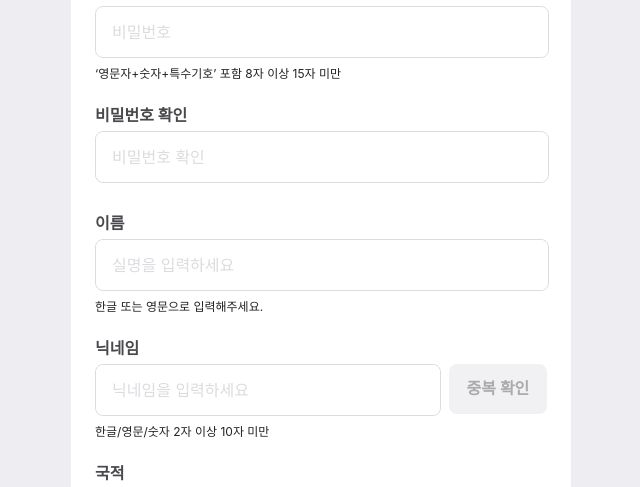
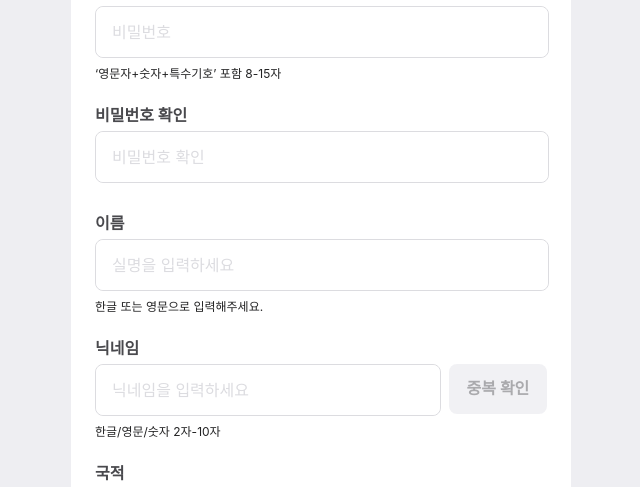
Before and after one commit to Wingle-SMWU/Wingle-Frontend, a Next.js app: page /auth/signup in a window 1280 px wide. Shown: the part 567-1054 px from the top of the page, without its empty margins (319-959 px from the left). Built offline with nearby package versions, Linux system fonts and the light colour scheme; no server answers; a web font is replaced by a local one.

Commit message:
feat: 이메일,닉네임 전송시간 5분으로 연장

```diff
--- a/src/components/authpage/signup/signUpInput/nicknameVerify.tsx
+++ b/src/components/authpage/signup/signUpInput/nicknameVerify.tsx
@@ -17,16 +17,13 @@ export default function NicknameVerify(): JSX.Element {
   const [isDisabledDoubleCheckButton, setDisabledDoubleCheckButton] =
     useState(true);
 
-  const [nicknameMent, setNicknameMent] = useState(
-    "한글/영문/숫자 2자 이상 10자 미만"
-  );
-  const [nicknameErrorMent, setNicknameErrorMent] = useState(
-    "한글/영문/숫자 2자 이상 10자 미만"
-  );
+  const [nicknameMent, setNicknameMent] = useState("한글/영문/숫자 2자-10자");
+  const [nicknameErrorMent, setNicknameErrorMent] =
+    useState("한글/영문/숫자 2자-10자");
 
   const handleNicknameInputData = useCallback(
     (e: React.ChangeEvent<HTMLInputElement>): void => {
-      setNicknameErrorMent("한글/영문/숫자 2자 이상 10자 미만");
+      setNicknameErrorMent("한글/영문/숫자 2자-10자");
       setNicknameInputData(e.target.value);
     },
     []
@@ -78,7 +75,7 @@ export default function NicknameVerify(): JSX.Element {
         );
       },
       onError: (error: unknown): never => {
-        setNicknameMent("한글/영문/숫자 2자 이상 10자 미만");
+        setNicknameMent("한글/영문/숫자 2자-10자");
         setNicknameErrorMent("이미 사용중인 닉네임입니다.");
         setErrorNickName(true);
         setDisabledDoubleCheckButton(true);
--- a/src/components/authpage/signup/signUpInput/passwordVerify.tsx
+++ b/src/components/authpage/signup/signUpInput/passwordVerify.tsx
@@ -15,7 +15,7 @@ export default function PasswordVerify(): JSX.Element {
   const [isErrorPasswordCheck, setErrorPasswordCheck] = useState(false);
 
   const [passwordMent, setPasswordMent] = useState(
-    "‘영문자+숫자+특수기호’ 포함 8자 이상 15자 미만"
+    "‘영문자+숫자+특수기호’ 포함 8-15자"
   );
   const [passwordCheckMent, setPasswordCheckMent] = useState("");
 
@@ -114,7 +114,7 @@ export default function PasswordVerify(): JSX.Element {
           handleErrorPassword(e);
         }}
         error={isErrorPassword}
-        errorMessage="‘영문자+숫자+특수기호’ 포함 8자 이상 15자 미만"
+        errorMessage="‘영문자+숫자+특수기호’ 포함 8-15자"
         description={passwordMent}
       />
       <Margin direction="column" size={24} />
```
